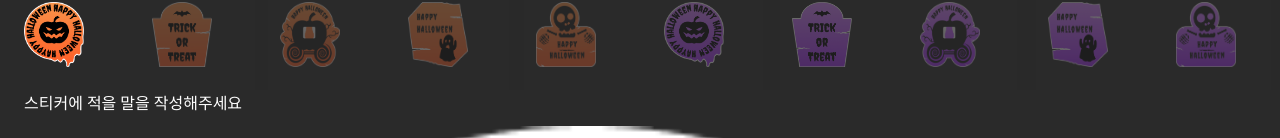
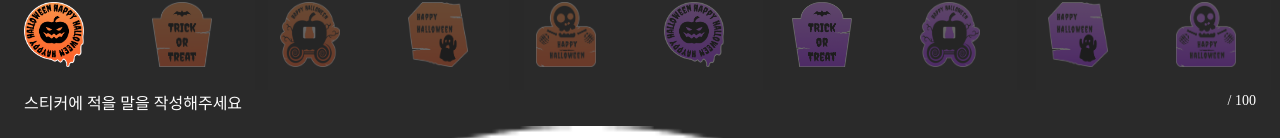
Before and after one commit to Chilli-Saewoo/rollin.github.io, a React (Create React App) app: page /write in a window 1280 px wide. Shown: the part 117-255 px from the top of the page. Built offline with nearby package versions, Linux system fonts and the light colour scheme.

Commit message:
[feat] 글자수 표현 구현

```diff
--- a/src/App.css
+++ b/src/App.css
@@ -59,6 +59,23 @@ input:focus {
 
 .titleToWrite {
     margin: 0 24px 0 24px;
+}
+
+.containerToWrite {
+    display: flex;
+    justify-content: space-between;
+}
+
+#the-count {
+    margin-right: 24px;
+    padding: 0.1rem 0 0 0;
+    font-size: 0.875rem;
+  }
+
+#current {
+    width: 21px;
+    border: none;
+    font-size: 0.80rem;
 }
 
 .fromContainer {
--- a/src/pages/writePage.js
+++ b/src/pages/writePage.js
@@ -88,6 +88,23 @@ export class WritePage extends React.Component {
         }
       };
 
+      const calcText = () => {
+        const current = document.querySelector('#current');
+        const stickerTextarea = document.querySelector("textarea")
+        console.log(current.value)
+        console.log(stickerTextarea)
+        current.value = stickerTextarea.value.length
+      };
+
+    //   const typeText = () => {
+    //     const stickerTextarea = document.querySelector("textarea")
+    //     var characterCount = stickerTextarea.value.length;
+    //     var current = document.querySelector('#current');
+    //     console.log(current.value)
+    //     console.log("keyup!!")
+    //   }
+
+
         return (
             <div class='container'>
                 <p class="title">To. 니쿠니쿠닉</p>
@@ -104,7 +121,13 @@ export class WritePage extends React.Component {
                     <div id="ghostPurple" className="tag notSelected"><img src={ghostPurple} class="sticker" onClick={clickSticker} /></div>
                     <div id="skullPurple" className="tag notSelected"><img src={skullPurple} class="sticker lastSticker" onClick={clickSticker} /></div>
                 </div>
-                <p class="titleToWrite"> 스티커에 적을 말을 작성해주세요</p>
+                <div class="containerToWrite">
+                    <span class="titleToWrite"> 스티커에 적을 말을 작성해주세요</span>
+                    <div id="the-count">
+                        <input id="current" readOnly/>
+                        <span id="maximum">/ 100</span>
+                    </div>
+                </div>
                 <img id="pumpkinOrangeSticker_TextArea" class="sticker_TextArea isShown" src={pumpkinBackOrange}></img>
                 <img id="batOrangeSticker_TextArea" class="sticker_TextArea isHidden" src={batBackOrange}></img>
                 <img id="carriageOrangeSticker_TextArea" class="sticker_TextArea isHidden" src={carriageBackOrange}></img>
@@ -117,7 +140,7 @@ export class WritePage extends React.Component {
                 <img id="skullPurpleSticker_TextArea" class="sticker_TextArea isHidden" src={skullBackPurple}></img>
 
                 <div style={{display: 'table', margin: 'auto', width: '100%'}}>
-                    <textarea type='text' id='sender' value={this.state.message} onChange = {e => {this.setState({message: e.target.value});}}/>
+                    <textarea maxLength={100} type='text' id='sender' placeholder="내용을 입력해 주세요" value={this.state.message} onChange = {e => {this.setState({message: e.target.value});}} onKeyDown = {calcText} onKeyUp = {calcText}/>
                     <div class='fromContainer'>
                         <p class='fromTitle'>From.</p>
                         <input class='fromBody' type='text' id='sender' value={this.state.sender} onChange = {e => {this.setState({sender: e.target.value});}}/>
```
